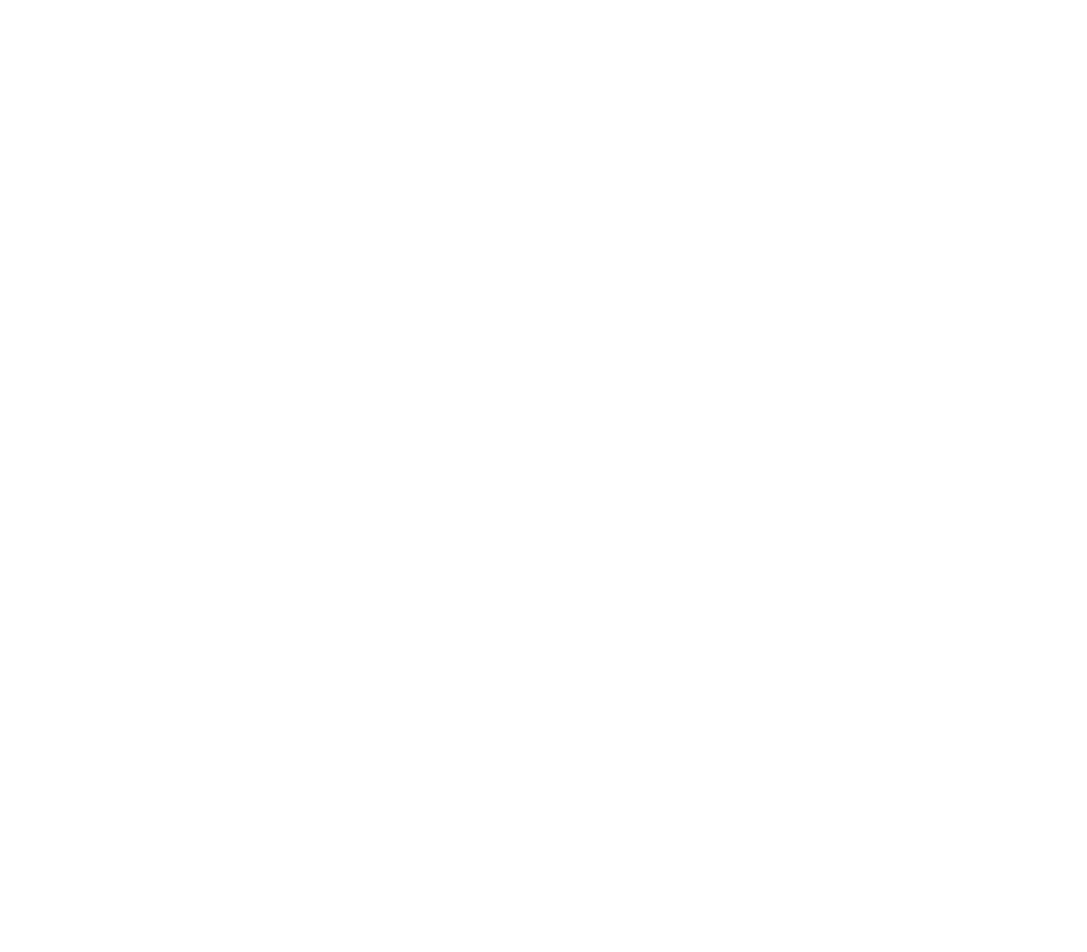
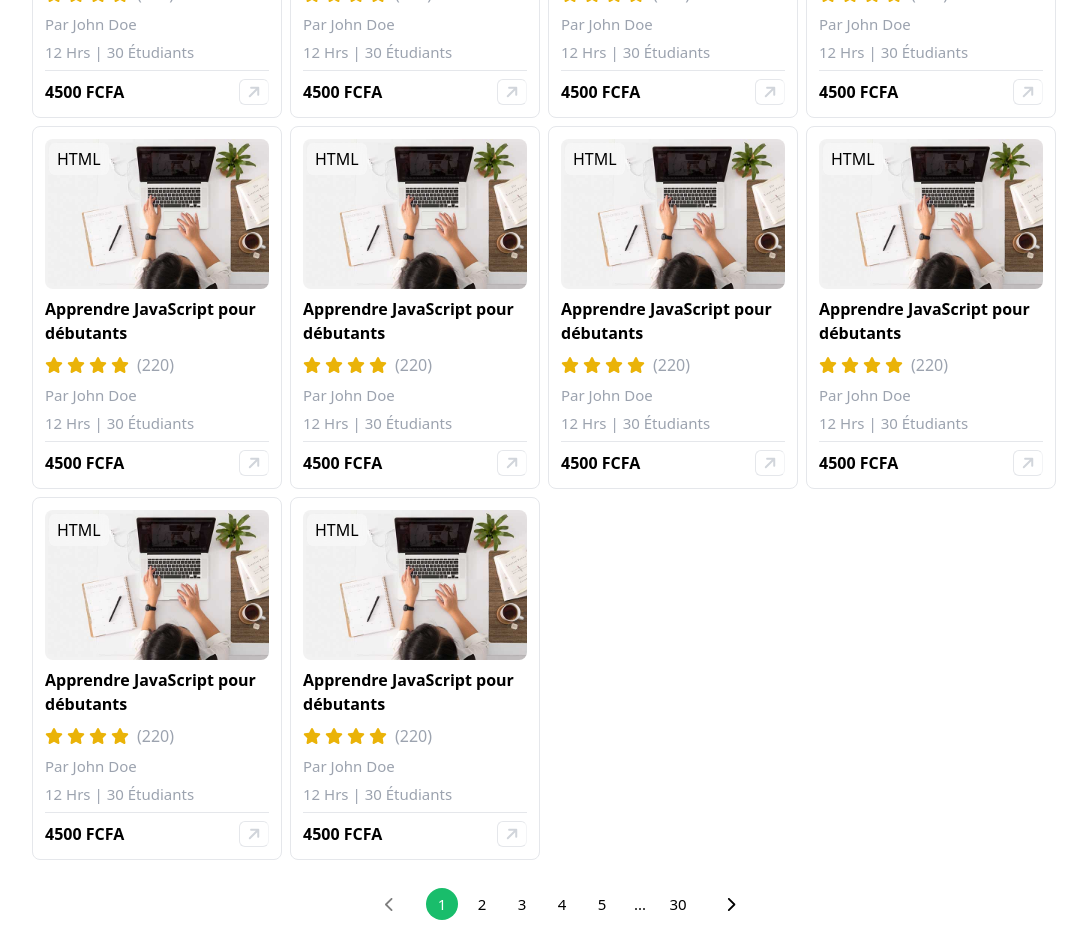
Before and after one commit to SteveTetchoup26/Mboa-Academy, a Vue app: page /courses in a window 1280 px wide. Before the commit this address had no page. Shown: the part 420-1372 px from the top of the page, without its empty margins (80-1167 px from the left). Before the commit the page ends 800 px from the top, so only its background shows below. Built offline with nearby package versions, Linux system fonts and the light colour scheme.

Commit message:
Implementation of DisplayCategoryCourse component

```diff
--- a/src/components/Course.vue
+++ b/src/components/Course.vue
@@ -1,10 +1,20 @@
 <template>
-    <div @click="viewDetails(1)" class="bg-white flex flex-col gap-2 rounded-lg p-3 min-w-[250px] group border border-1 border-gray-200 cursor-pointer hover:shadow-[1px_1px_5px_#9e9e9e] hover:-translate-y-2 transition-transform duration-200 ease-in-out">
-        <div class="relative w-full h-[150px]">
+    <div
+        @click="viewDetails(1)"
+        :class="['bg-white gap-2 rounded-lg p-3 shrink-0  group border border-1 border-gray-200 cursor-pointer hover:shadow-[1px_1px_5px_#9e9e9e] hover:-translate-y-2 transition-transform duration-200 ease-in-out',
+            isDisplayCategory ? 'flex flex-row md:flex-col w-full md:!w-[250px] hover:-translate-y-0 md:hover:-translate-y-2' : 'flex flex-col !w-[250px]'
+        ]"
+    >
+        <div :class="[
+                'relative ',
+                isDisplayCategory ? 'w-28 h-28 md:w-full md:h-[150px]' : 'w-full h-[150px]'
+            ]"
+        >
             <span class="absolute left-1 top-1 px-2 py-1 rounded-md backdrop-blur-sm bg-[rgba(255,255,255,0.4)]">HTML</span>
             <img :src="course" class="w-full h-full object-cover rounded-lg" alt="">
         </div>
-        <p>Apprendre JavaScript pour débutants</p>
+        <div class="w-full flex flex-col gap-1 md:gap-2">
+            <p class="font-semibold">Apprendre JavaScript pour débutants</p>
             <div class="flex items-center gap-2">
                 <div class="flex gap-1">
                     <FontAwesomeIcon :icon="faStar" class="text-yellow-500" />
@@ -14,13 +24,14 @@
                 </div>
                 <span class="text-gray-400">(220)</span>
             </div>
-        <p class="text-gray-400">Par John Doe</p>
-        <p class="text-gray-400"><span>12 Hrs</span> | <span>30 Étudiants</span></p>
-        <hr />
+            <p class="text-gray-400 text-sm md:text-[15px]">Par John Doe</p>
+            <p class="text-gray-400 text-sm md:text-[15px]"><span>12 Hrs</span> | <span>30 Étudiants</span></p>
+            <hr :class="[isDisplayCategory && 'hidden md:block']"/>
             <div class="flex w-full justify-between items-center">
                 <p class="font-bold">4500 FCFA</p>
                 <div class="border border-1 border-r-gray-100 px-2 text-gray-300 rounded-md group-hover:bg-primary group-hover:text-white transition-all duration-200 ease-in-out">
                     <FontAwesomeIcon :icon="faArrowUp" class="rotate-45"/>
+                </div>
             </div>
         </div>
     </div>
@@ -32,8 +43,14 @@ import { FontAwesomeIcon } from "@fortawesome/vue-fontawesome"
 import { faArrowUp, faStar } from '@fortawesome/free-solid-svg-icons';
 import { useRouter } from 'vue-router';
 
+const router = useRouter()
 
-const router = useRouter()
+defineProps({
+    isDisplayCategory: {
+        type: Boolean,
+        required: false,
+    }
+})
 
 const viewDetails = (courseId: number) => {
     router.push({ name: 'courseDetails', params: { courseId } })
--- a/src/components/CourseCategory.vue
+++ b/src/components/CourseCategory.vue
@@ -1,6 +1,6 @@
 <template>
     <div class="flex justify-between items-center group py-1 px-2 md:p-4 shadow-[0px_1px_3px_#9e9e9e] cursor-pointer rounded-md border-2 border-transparent hover:border-2 hover:border-primary transition-all duration-200 ease-in-out">
-        <p>Design</p>
+        <p>{{ category }}</p>
         <div class="px-2 md:px-3 py-[2px] md:py-1 text-primary rounded-md group-hover:bg-primary group-hover:text-white transition-all duration-200 ease-in-out">
             <FontAwesomeIcon :icon="faArrowUp" class="rotate-45"/>
         </div>
@@ -10,6 +10,13 @@
 <script setup lang="ts">
 import { FontAwesomeIcon } from "@fortawesome/vue-fontawesome"
 import { faArrowUp } from '@fortawesome/free-solid-svg-icons';
+
+defineProps({
+    category: {
+        type: String,
+        required: true
+    }
+})
 </script>
 
 <style>
--- a/src/components/Filterbar.vue
+++ b/src/components/Filterbar.vue
@@ -3,15 +3,14 @@
         <div class="border border-1 border-white rounded-md p-1">
             <FontAwesomeIcon :icon="faList" class="mr-1"/>
             <select name="" id="" class="bg-primary">
-                <option value="" disabled>Categories</option>
+                <option value="">Categories</option>
                 <option value="" >Developpemmt web</option>
-                <option value="">Developpemmt web</option>
             </select>
         </div>
         <div class="border border-1 border-white rounded-md p-1">
             <FontAwesomeIcon :icon="faTag" class="mr-1"/>
             <select name="" id="" class="bg-primary">
-                <option value="" >Prix</option>
+                <option value="">Prix</option>
             </select>
         </div>
         <div class="border border-1 border-white rounded-md p-1">
--- a/src/components/Navbar.vue
+++ b/src/components/Navbar.vue
@@ -172,7 +172,7 @@ import type { RefSymbol } from '@vue/reactivity';
 const router = useRouter()
 const showMenu:any = ref(false)
 let isProfile:any = ref(false)
-const user = ref(false)
+const user = ref(true)
 let currentTab = ref(router.currentRoute.value.name)
 
 const currentPath = router.currentRoute.value.name
--- a/src/router/index.ts
+++ b/src/router/index.ts
@@ -13,6 +13,7 @@ import SettingView from '@/views/SettingView.vue'
 import CourseDetail from '@/views/CourseDetail.vue'
 import CourseSaved from '@/components/CourseSaved.vue'
 import CourseSavedDetail from '@/views/CourseSavedDetail.vue'
+import DisplayCategoryCourse from '@/views/DisplayCategoryCourse.vue'
 
 const router = createRouter({
   history: createWebHistory(import.meta.env.BASE_URL),
@@ -32,6 +33,7 @@ const router = createRouter({
         {path: 'settings', name: 'settings', component: SettingView},
         {path: 'course-details/:courseId(\\d+)', name: 'courseDetails', component: CourseDetail, props: true},
         {path: 'course-saved-details/:courseSavedId(\\d+)', name: 'courseSavedDetails', component: CourseSavedDetail, props: true},
+        {path: 'courses', name: 'CategoryCourse', component: DisplayCategoryCourse},
       ]
     },
     {
--- /dev/null
+++ b/src/views/DisplayCategoryCourse.vue
@@ -0,0 +1,176 @@
+<template>
+    <div class="w-full !px-4 lg:!px-28 flex flex-col py-10 gap-6">
+        <h3 class="font-semibold text-2xl">Cours dans la categorie <span class="font-bold text-primary">{{ route.query.category }}</span></h3>
+        <div class="gap-2 flex w-full flex-wrap  justify-center lg:justify-start pt-4">
+            <Course
+                v-for="(course, index) in displayedCourses"
+                :key="index"
+                :isDisplayCategory="isDisplayCategory"
+            />
+
+        </div>
+
+        <div class="text-xs md:text-[15px] flex items-center justify-center gap-1 md:gap-4 mb-8">
+            <button
+                @click="prevPage"
+                :disabled="currentPage === 1"
+                class="py-3 px-4 rounded-full hover:bg-gray-200 disabled:opacity-50"
+            >
+                <FontAwesomeIcon :icon="faChevronLeft"/>
+            </button>
+
+            <!-- <button
+                v-for="page in totalPages"
+                :key="page"
+                @click="anyPage(page)"
+                :class="[
+                    'w-8 h-8 rounded-full',
+                    currentPage === page ? 'bg-primary text-white' : 'hover:bg-gray-200'
+                ]"
+            >
+                {{ page }}
+            </button> -->
+
+            <!-- Numéros de pages -->
+            <div class="flex gap-2 items-center">
+                <!-- Première page -->
+                <button
+                    v-if="shouldShowFirst"
+                    @click="anyPage(1)"
+                    :class="getPageButtonClass(1)"
+                >
+                    1
+                </button>
+
+                <!-- Points de suspension début -->
+                <span v-if="shouldShowFirstEllipsis" class="px-1 md:px-2">...</span>
+
+                <!-- Pages du milieu -->
+                <button
+                    v-for="page in visiblePages"
+                    :key="page"
+                    @click="anyPage(page)"
+                    :class="getPageButtonClass(page)"
+                >
+                    {{ page }}
+                </button>
+
+                <!-- Points de suspension fin -->
+                <span v-if="shouldShowLastEllipsis" class="px-1 md:px-2">...</span>
+
+                <!-- Dernière page -->
+                <button
+                    v-if="shouldShowLast"
+                    @click="anyPage(totalPages)"
+                    :class="getPageButtonClass(totalPages)"
+                >
+                    {{ totalPages }}
+                </button>
+            </div>
+
+            <button
+                @click="nextPage"
+                :disabled="currentPage === totalPages"
+                class="py-3 px-4 rounded-full hover:bg-gray-200 disabled:opacity-50"
+            >
+                <FontAwesomeIcon :icon="faChevronRight"/>
+            </button>
+        </div>
+    </div>
+</template>
+
+<script setup lang="ts">
+import Course from '@/components/Course.vue'
+import { ref, computed } from 'vue'
+import { FontAwesomeIcon } from "@fortawesome/vue-fontawesome";
+import { faChevronLeft, faChevronRight } from '@fortawesome/free-solid-svg-icons';
+import { useRoute, useRouter } from 'vue-router';
+
+
+const isDisplayCategory = true
+const route = useRoute()
+const router = useRouter()
+const courses = Array(300)
+const windowSize = 5 // Nombre de pages visibles dans la fenêtre
+
+const coursesPerPage = 10
+const currentPage = ref(1)
+
+const totalPages = computed(() =>
+    Math.ceil(courses.length / coursesPerPage)
+)
+
+const displayedCourses = computed(() => {
+    const start = (currentPage.value - 1) * coursesPerPage
+    return courses.slice(start, start + coursesPerPage)
+})
+
+
+const visiblePages = computed(() => {
+  let start = Math.max(currentPage.value - Math.floor(windowSize / 2), 1)
+  let end = Math.min(start + windowSize - 1, totalPages.value)
+
+  // Ajuster le début si on est proche de la fin
+  if (end === totalPages.value) {
+    start = Math.max(end - windowSize + 1, 1)
+  }
+
+  // Ajuster la fin si on est au début
+  if (start === 1) {
+    end = Math.min(windowSize, totalPages.value)
+  }
+
+  return Array.from({ length: end - start + 1 }, (_, i) => start + i)
+})
+
+// Gestion de l'affichage des points de suspension et des extrémités
+const shouldShowFirst = computed(() => !visiblePages.value.includes(1))
+const shouldShowLast = computed(() => !visiblePages.value.includes(totalPages.value))
+const shouldShowFirstEllipsis = computed(() => shouldShowFirst.value && visiblePages.value[0] > 2)
+const shouldShowLastEllipsis = computed(() => shouldShowLast.value && visiblePages.value[visiblePages.value.length - 1] < totalPages.value - 1)
+
+// Style des boutons de page
+const getPageButtonClass = (page: number) => [
+  'w-7 md:w-8 h-7 md:h-8 rounded-full transition-all duration-200 ease-in-out',
+  currentPage.value === page
+    ? 'bg-primary text-white'
+    : 'hover:bg-gray-200'
+]
+
+const nextPage = () => {
+    if (currentPage.value < totalPages.value) {
+        currentPage.value++
+        router.push({
+            name: route.name,
+            query: {
+                ...route.query,
+                page: currentPage.value
+            }
+        })
+    }
+}
+
+const anyPage = (page: number) => {
+    currentPage.value = page
+    router.push({
+            name: route.name,
+            query: {
+                ...route.query,
+                page
+            }
+        })
+}
+
+const prevPage = () => {
+    if (currentPage.value > 1) {
+        currentPage.value--
+        router.push({
+            name: route.name,
+            query: {
+                ...route.query,
+                page: currentPage.value
+            }
+        })
+    }
+}
+</script>
```
Also changed, not shown: src/components/CatalogCourse.vue (+17 -1 lines), src/views/HomeView.vue (+17 -13 lines). Lines whose indentation alone changed are shown as unchanged.
